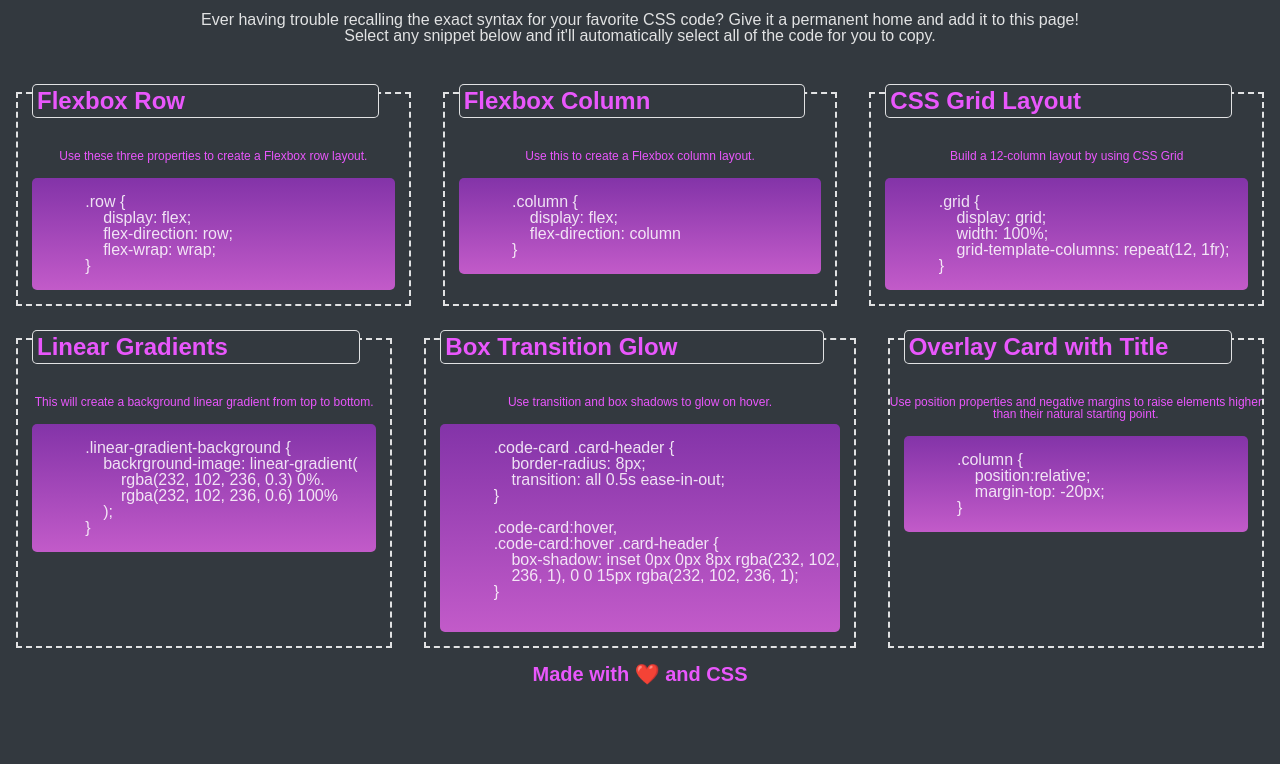
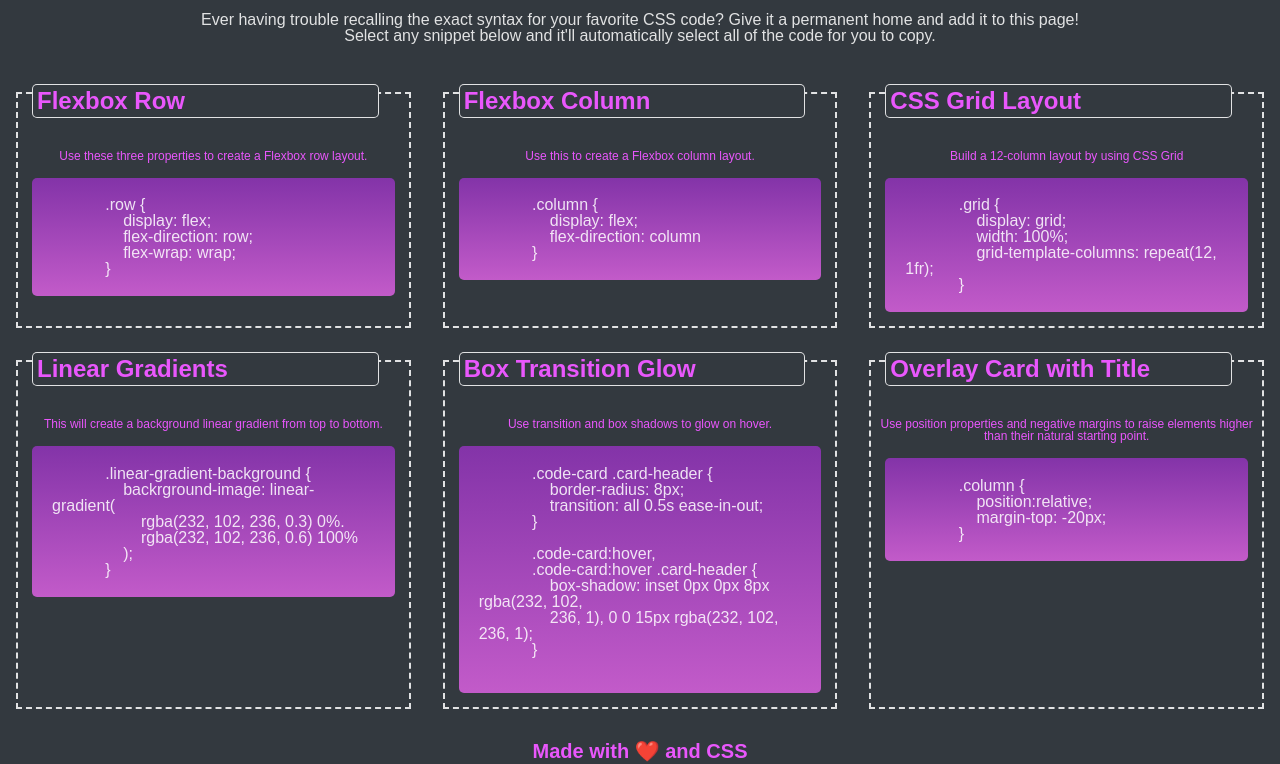
Before and after one commit to PythonFabi/css-snippet-practice, a plain HTML site: page index.html in a window 1280 px wide. Shown: the part 68-832 px from the top of the page. Drawn offline with Linux system fonts and the light colour scheme.

Commit message:
add, when code snippet clicked, the content gets selected and add more flex properties

```diff
--- a/assets/css/style.css
+++ b/assets/css/style.css
@@ -28,8 +28,6 @@ header {
     margin: 2rem;
 }
 
-
-
 .subtitle {
     color: var(--cream-white);
 }
@@ -45,8 +43,12 @@ header {
     outline: 2px dashed var(--cream-white);
     outline-offset: -2px;
     z-index: 0;
-    flex: 1 0 6rem;
+    flex: 1 0 30%;
     margin: 1rem;
+    display: flex;
+    flex-direction: column;
+    flex-wrap: wrap;
+    transition: all 0.5 ease-in-out;
 }
 
 .card-heading {
@@ -65,14 +67,28 @@ header {
 }
 
 .code-snippet {
+    white-space: pre-wrap;
+    overflow: auto;
     color: var(--cream-white);
     background-image: linear-gradient(rgba(182, 48, 235, 0.611)0%, rgba(212, 95, 218, 0.891)100%);
     padding: 1rem 0 1rem 0;
     margin: 1rem;
     border-radius: 5px;
+    tab-size: 4;
+    padding: 1.2rem 1.25rem;
+    display: flex;
+    align-items: center;
 }
+
+.code-snippet:active {
+    user-select: all;
+}
+
 
 footer {
     text-align: center;
     color: var(--neon-pink);
+    margin: 1rem;
 }
+
+.card
```
